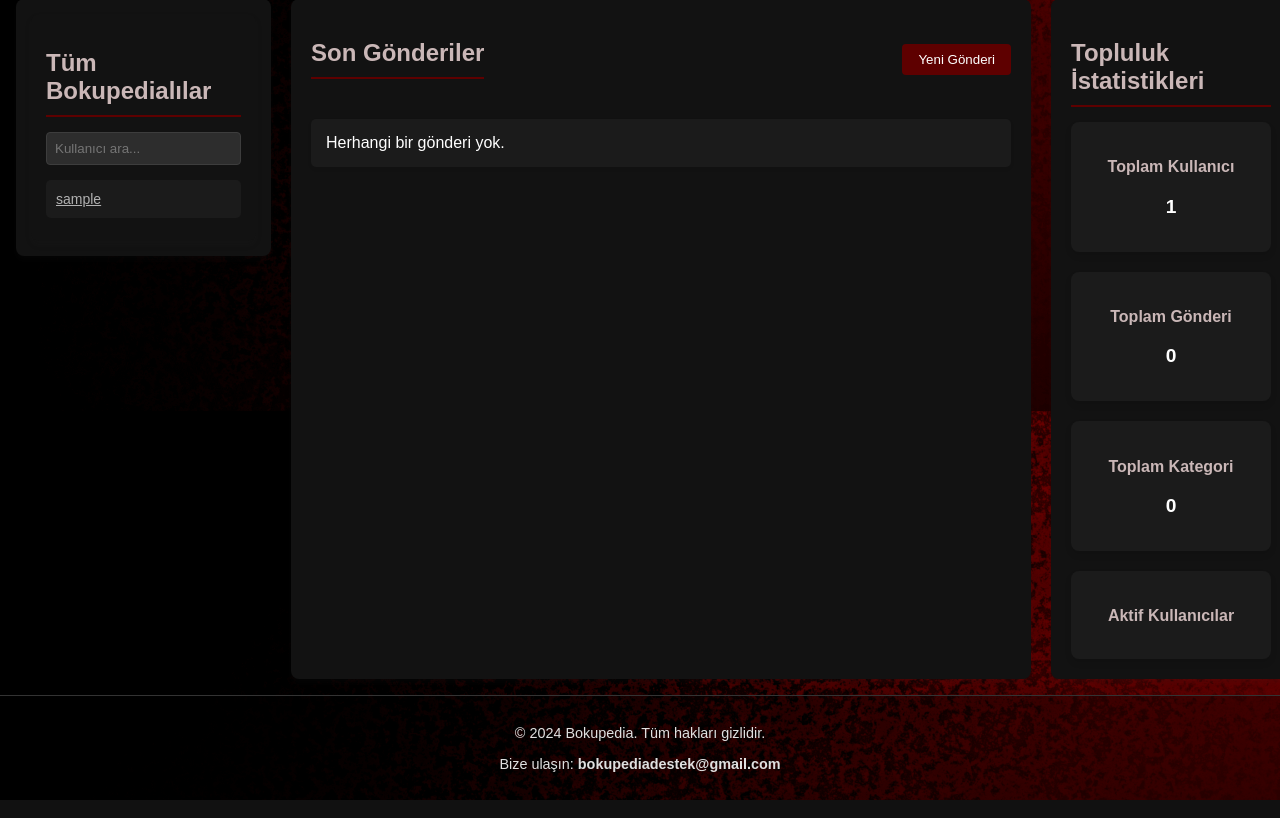
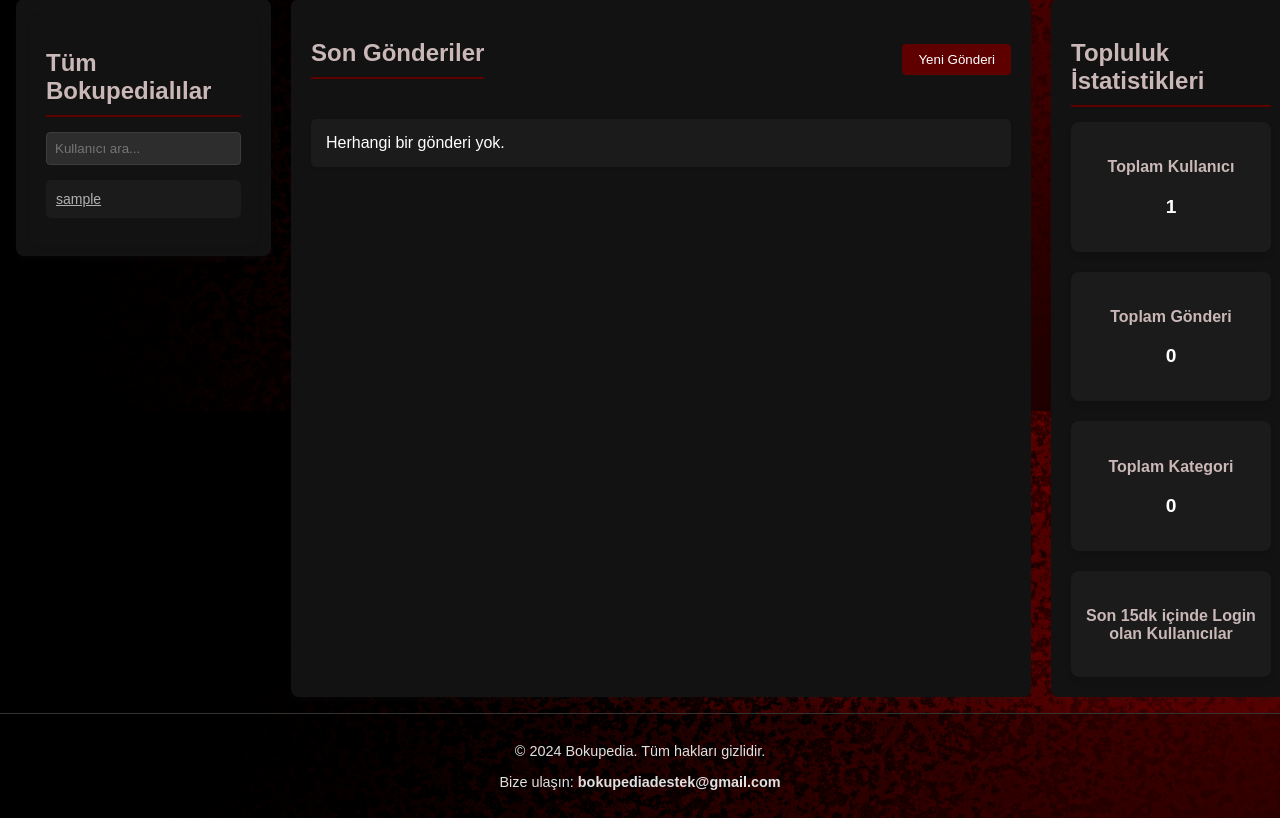
Before and after one commit to Bokupedia/Bokupedia, a Django app: page / in a window 1280 px wide. Shown: the part 389-1207 px from the top of the page. Run offline with Django 5.2, Linux system fonts and the light colour scheme; the visitor is signed in with stand-in values (Sample User, id 1); data comes from the database, SQL or seed files in the repository; data that the repository does not hold is empty; some libraries are stand-ins or nearby versions.

Commit message:
Update forum_index.html

```diff
--- a/discussion_forum/templates/discussion_forum/forum_index.html
+++ b/discussion_forum/templates/discussion_forum/forum_index.html
@@ -123,7 +123,7 @@
         <p>{{ stats.total_categories }}</p>
       </div>
       <div class="stat-item">
-        <h4>Aktif Kullanıcılar</h4>
+        <h4>Son 15dk içinde Login olan Kullanıcılar</h4>
         <p>{{ stats.active_users }}</p>
       </div>
     </div>
```
